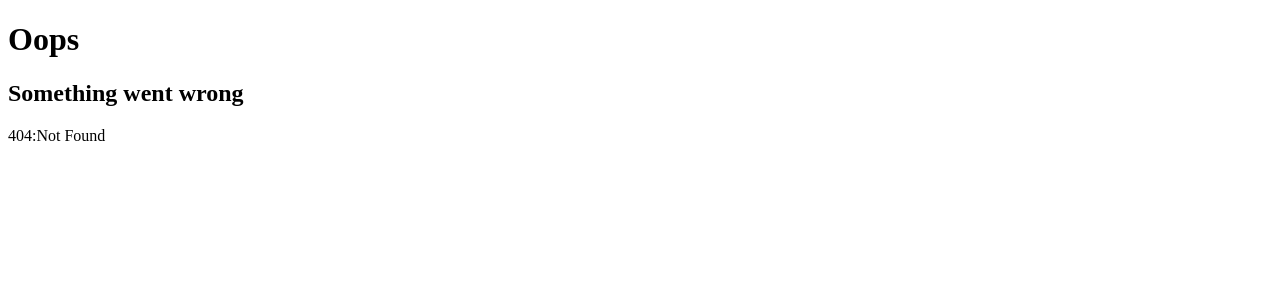
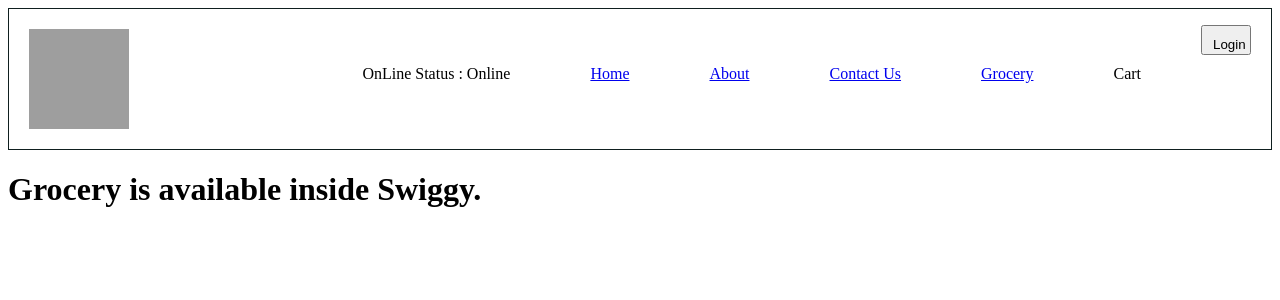
Before and after one commit to VJYK/namaste-react, a React (Vite) app: page /grocery in a window 1280 px wide. Before the commit this address had no page. Shown: the top 300 px of the page. Built offline with nearby package versions, Linux system fonts and the light colour scheme; grey boxes are pictures that could not be loaded.

Commit message:
implement kazy loading

```diff
--- a/App.js
+++ b/App.js
@@ -1,15 +1,18 @@
-import React from "react";
+import React ,{lazy, Suspense}from "react";
 import ReactDOM from "react-dom/client";
 
 import HeaderComponent from "./src/components/Header";
-import BodyComponent from "./src/components/Body";
+//import BodyComponent from "./src/components/Body";
 import About from "./src/components/About";
 import Contact from "./src/components/Contact";
 import Error from "./src/components/Error";
 
 import { createBrowserRouter, Outlet, RouterProvider } from "react-router-dom";
 import RestaurentMenu from "./src/components/RestaurentMenu";
+//import Grocery from "./src/components/Grocery";
 
+const Grocery = lazy(()=>import('./src/components/Grocery'));
+const BodyComponent = lazy(()=>import('./src/components/Body'))
 const AppLayout = () => {
   return (
     <div className="app">
@@ -24,9 +27,10 @@
     path: "/",
     element: <AppLayout />,
     children: [
-      { path: "/", element: <BodyComponent /> },
+      { path: "/", element: <Suspense fallback={<h1>Loading...</h1>}><BodyComponent /></Suspense> },
       { path: "/about", element: <About /> },
       { path: "/contact", element: <Contact /> },
+      { path: "/grocery", element: <Suspense fallback={<h1>Loading...</h1>}><Grocery /></Suspense> },
       { path: "restaurent/:resId", element: <RestaurentMenu /> },
     ],
     errorElement: <Error />,
--- /dev/null
+++ b/src/components/Grocery.js
@@ -0,0 +1,7 @@
+const Grocery =()=>{
+    return <>
+    <h1>Grocery is available inside Swiggy.</h1>
+    </>
+}
+
+export default Grocery;
--- a/src/components/Header.js
+++ b/src/components/Header.js
@@ -21,6 +21,7 @@
           <li> <Link to='/'> Home</Link></li>
           <li><Link to='/about'>About</Link></li>
           <li><Link to='/contact'>Contact Us</Link></li>
+          <li><Link to='/grocery'>Grocery</Link></li>
           <li>Cart</li>
           <button className="login-btn" onClick={()=> loginButton==='Login'?setButton('Logout'):setButton('Login')}>{loginButton}</button>
         </ul>
```
